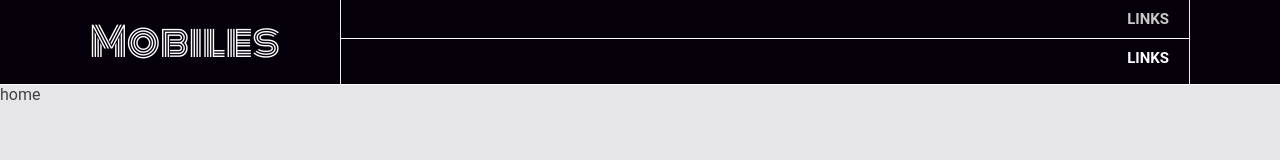
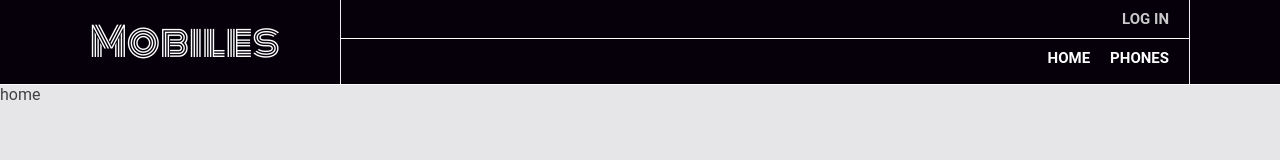
Before and after one commit to Sobiash/e-commerce-fullstack-app, a React (Create React App) app in the folder client/: page / in a window 1280 px wide. Shown: the top 160 px of the page. Built offline with nearby package versions, Linux system fonts and the light colour scheme; no server answers.

Commit message:
register_login part of website is completed

```diff
--- a/client/src/App.js
+++ b/client/src/App.js
@@ -2,18 +2,27 @@ import React from "react";
 import { Switch, Route } from "react-router-dom";
 import Home from "./components/Home/Home";
 import Layout from "./components/Hoc/Layout";
+import Auth from "./components/Hoc/Auth";
 import RegisterLogin from "./components/Register_Login/RegisterLogin";
 import Register from "./components/Register_Login/Register";
-import Userdashboard from "./components/User";
+import Userdashboard from "./components/User/Userdashboard";
 
 const App = () => {
   return (
     <Layout>
       <Switch>
-        <Route path="/user/dashboard" exact component={Userdashboard} />
-        <Route path="/register" exact component={Register} />
-        <Route path="/register_login" exact component={RegisterLogin} />
-        <Route path="/" exact component={Home} />
+        <Route
+          path="/user/dashboard"
+          exact
+          component={Auth(Userdashboard, true)}
+        />
+        <Route path="/register" exact component={Auth(Register, false)} />
+        <Route
+          path="/register_login"
+          exact
+          component={Auth(RegisterLogin, false)}
+        />
+        <Route path="/" exact component={Auth(Home, null)} />
       </Switch>
     </Layout>
   );
--- a/client/src/actions/types.js
+++ b/client/src/actions/types.js
@@ -1,2 +1,4 @@
 export const LOGIN_USER = "login_user";
 export const REGISTER_USER = "register_user";
+export const AUTH_USER = "auth_user";
+export const LOGOUT_USER = "logout_user";
--- a/client/src/actions/user_actions.js
+++ b/client/src/actions/user_actions.js
@@ -1,6 +1,6 @@
 import axios from "axios";
 import { USER_SERVER } from "../components/utils/config";
-import { LOGIN_USER, REGISTER_USER } from "./types";
+import { LOGIN_USER, REGISTER_USER, AUTH_USER, LOGOUT_USER } from "./types";
 
 export const registerUser = dataToSubmit => {
   const request = axios
@@ -23,3 +23,23 @@ export const loginUser = dataToSubmit => {
     payload: request
   };
 };
+
+export const auth = () => {
+  const request = axios
+    .get(`${USER_SERVER}/auth`)
+    .then(response => response.data);
+  return {
+    type: AUTH_USER,
+    payload: request
+  };
+};
+
+export const logoutUser = () => {
+  const request = axios
+    .get(`${USER_SERVER}/logout`)
+    .then(response => response.data);
+  return {
+    type: LOGOUT_USER,
+    payload: request
+  };
+};
--- a/client/src/components/Header/Header.js
+++ b/client/src/components/Header/Header.js
@@ -1,6 +1,102 @@
 import React from "react";
+import { Link, withRouter } from "react-router-dom";
+import { connect } from "react-redux";
+import { logoutUser } from "../../actions/user_actions";
 
 class Header extends React.Component {
+  state = {
+    page: [
+      {
+        name: "Home",
+        linkTo: "/",
+        public: true
+      },
+      {
+        name: "Phones",
+        linkTo: "/shop",
+        public: true
+      }
+    ],
+    user: [
+      {
+        name: "My Cart",
+        linkTo: "user/cart",
+        public: false
+      },
+      {
+        name: "My Account",
+        linkTo: "user/dashboard",
+        public: false
+      },
+      {
+        name: "Log in",
+        linkTo: "/register_login",
+        public: true
+      },
+      {
+        name: "Log out",
+        linkTo: "/user/logout",
+        public: false
+      }
+    ]
+  };
+
+  logoutHandler = () => {
+    this.props.dispatch(logoutUser()).then(response => {
+      if (response.payload.success) {
+        this.props.history.push("/");
+      }
+    });
+  };
+
+  defaultLink = (item, i) =>
+    item.name === "Log out" ? (
+      <div
+        className="log_out_link"
+        key={i}
+        onClick={() => this.logoutHandler()}
+      >
+        {item.name}
+      </div>
+    ) : (
+      <Link to={item.linkTo} key={i}>
+        {item.name}
+      </Link>
+    );
+
+  cartLink = (item, i) => {
+    const user = this.props.user.userData;
+    return (
+      <div className="cart_link" key={i}>
+        <span>{user.cart ? user.cart.length : 0}</span>
+        <Link to={item.linkTo}>{item.name}</Link>
+      </div>
+    );
+  };
+
+  showLinks = type => {
+    let list = [];
+    if (this.props.user.userData) {
+      type.forEach(item => {
+        if (!this.props.user.userData.isAuth) {
+          if (item.public === true) {
+            list.push(item);
+          }
+        } else {
+          if (item.name !== "Log in") {
+            list.push(item);
+          }
+        }
+      });
+    }
+    return list.map((item, i) => {
+      if (item.name !== "My Cart") {
+        return this.defaultLink(item, i);
+      } else {
+        return this.cartLink(item, i);
+      }
+    });
+  };
   render() {
     return (
       <header className="bck_b_light">
@@ -9,8 +105,8 @@ class Header extends React.Component {
             <div className="logo">Mobiles</div>
           </div>
           <div className="right">
-            <div className="top">Links</div>
-            <div className="bottom">Links</div>
+            <div className="top">{this.showLinks(this.state.user)}</div>
+            <div className="bottom">{this.showLinks(this.state.page)}</div>
           </div>
         </div>
       </header>
@@ -18,4 +114,10 @@ class Header extends React.Component {
   }
 }
 
-export default Header;
+function mapStateToProps(state) {
+  return {
+    user: state.user
+  };
+}
+
+export default connect(mapStateToProps)(withRouter(Header));
--- /dev/null
+++ b/client/src/components/Hoc/Auth.js
@@ -0,0 +1,55 @@
+import React, { Component } from "react";
+import { connect } from "react-redux";
+import { auth } from "../../actions/user_actions";
+import CircularProgress from "@material-ui/core/CircularProgress";
+
+export default function(ComposedClass, reload, adminRoute = null) {
+  class Authentication extends Component {
+    state = {
+      loading: false
+    };
+
+    componentDidMount() {
+      this.props.dispatch(auth()).then(response => {
+        let user = this.props.user.userData;
+        console.log(user);
+        if (!user.isAuth) {
+          if (reload) {
+            this.props.history.push("/register_login");
+          }
+        } else {
+          if (adminRoute && !user.isAdmin) {
+            this.props.history.push("/user/dashboard");
+          } else {
+            if (reload === false) {
+              this.props.history.push("/user/dashboard");
+            }
+          }
+        }
+
+        this.setState({ loading: false });
+      });
+    }
+    render() {
+      if (this.state.loading) {
+        return (
+          <div className="main_loader">
+            <CircularProgress style={{ color: "#2196F3" }} thickness={7} />
+          </div>
+        );
+      }
+      return (
+        <div>
+          <ComposedClass {...this.props} user={this.props.user} />
+        </div>
+      );
+    }
+  }
+
+  function mapStateToProps(state) {
+    return {
+      user: state.user
+    };
+  }
+  return connect(mapStateToProps)(Authentication);
+}
--- a/client/src/components/User/index.js
+++ b/client/src/components/User/Userdashboard.js
@@ -1,17 +1,17 @@
 import React from "react";
-import UserLayout from "../Hoc/user";
+import UserLayout from "../Hoc/User";
 import MyButton from "../utils/button";
 
-const Userdashboard = () => {
+const Userdashboard = ({ user }) => {
   return (
     <UserLayout>
       <div>
         <div className="user_nfo_panel">
           <h1>User information</h1>
           <div>
-            <span>name</span>
-            <span>lastname</span>
-            <span>email</span>
+            <span>{user.userData.name}</span>
+            <span>{user.userData.lastname}</span>
+            <span>{user.userData.email}</span>
           </div>
           <MyButton
             type="default"
--- a/client/src/reducers/user_reducer.js
+++ b/client/src/reducers/user_reducer.js
@@ -1,4 +1,9 @@
-import { LOGIN_USER, REGISTER_USER } from "../actions/types";
+import {
+  LOGIN_USER,
+  REGISTER_USER,
+  AUTH_USER,
+  LOGOUT_USER
+} from "../actions/types";
 
 const initialState = {};
 
@@ -8,6 +13,10 @@ const UserReducer = (state = initialState, action) => {
       return { ...state, register: action.payload };
     case LOGIN_USER:
       return { ...state, loginSuccess: action.payload };
+    case AUTH_USER:
+      return { ...state, userData: action.payload };
+    case LOGOUT_USER:
+      return { ...state };
     default:
       return state;
   }
```
